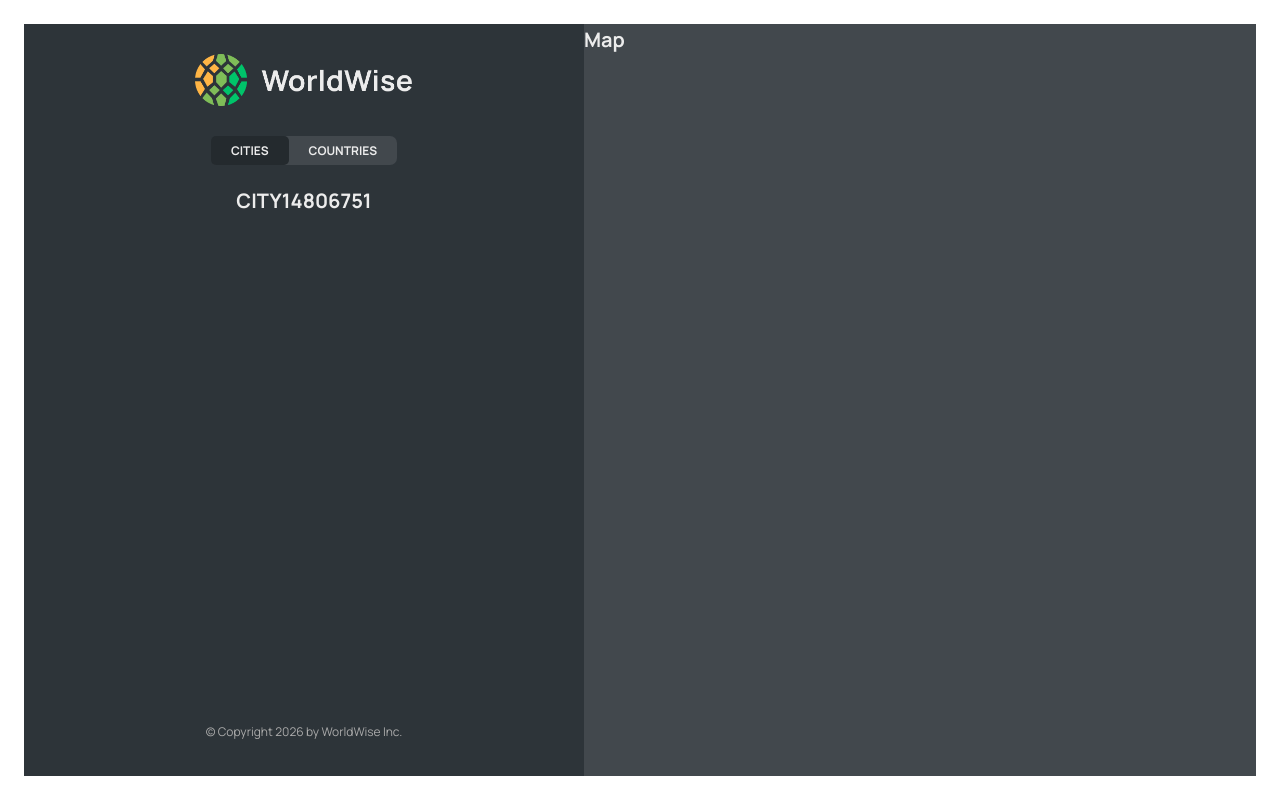
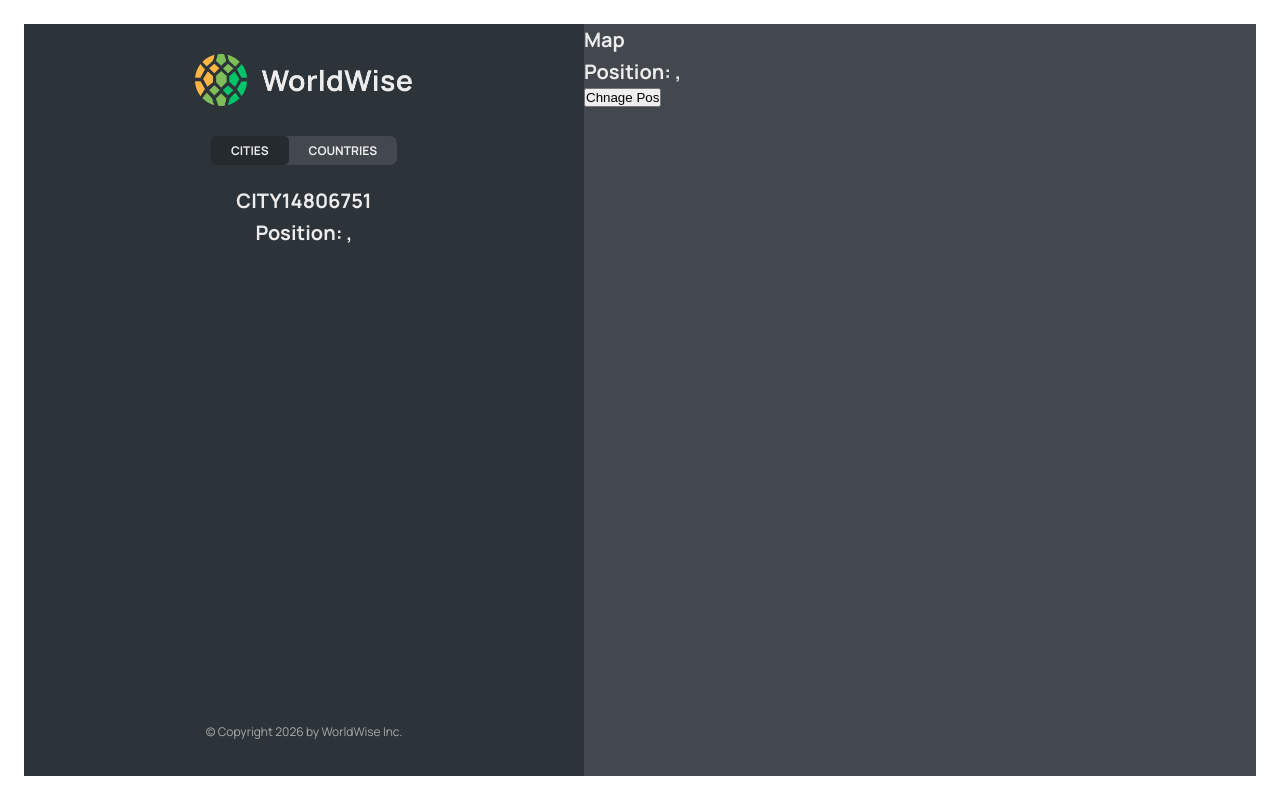
Before and after one commit to srjingole0610/worldwise, a React (Vite) app: page /app/cities/14806751 in a window 1280 px wide. Built offline with nearby package versions, Linux system fonts and the light colour scheme; data requests are answered from the project's data file.

Commit message:
feat: enhance City and Map components to display position coordinates from search parameters

```diff
--- a/src/components/City.jsx
+++ b/src/components/City.jsx
@@ -1,5 +1,7 @@
 import { useParams } from "react-router-dom";
 import styles from "./City.module.css";
+import { useSearchParams } from "react-router-dom";
+
 
 const formatDate = (date) =>
   new Intl.DateTimeFormat("en", {
@@ -12,7 +14,9 @@ const formatDate = (date) =>
 function City() {
 
   const { id } = useParams();
-  console.log(id);
+  const [searchParams, setSearchParams] = useSearchParams()
+  const lat = searchParams.get('lat')
+  const lng = searchParams.get('lng')
 
 
   // TEMP DATA
@@ -26,9 +30,12 @@ function City() {
   const { cityName, emoji, date, notes } = currentCity;
 
   return (
-    <h1>
-      CITY{id}
-    </h1>
+    <>
+      <h1>
+        CITY{id}
+      </h1>
+      <h1>Position: {lat}, {lng}</h1>
+    </>
   )
 
   // return (
--- a/src/components/CityItem.jsx
+++ b/src/components/CityItem.jsx
@@ -12,13 +12,15 @@ const formatDate = (date) =>
     }).format(new Date(date));
 
 function CityItem({ city }) {
-    const { cityName, emoji, date, id } = city;
+    const { cityName, emoji, date, id, position } = city;
     const [showEmojiFallback, setShowEmojiFallback] = useState(false);
     const flagSrc = getFlagImageUrl(emoji);
 
+    const { lat, lng } = position
+
     return (
         <li >
-            <Link className={styles.cityItem} to={`${id}`}>
+            <Link className={styles.cityItem} to={`${id}?lat=${lat}&lng=${lng}`}>
                 {!showEmojiFallback && flagSrc ? (
                     <img
                         className={styles.flag}
--- a/src/components/Map.jsx
+++ b/src/components/Map.jsx
@@ -1,8 +1,16 @@
+import { useSearchParams } from 'react-router-dom'
 import styles from './Map.module.css'
 function Map() {
+
+    const [searchParams, setSearchParams] = useSearchParams()
+    const lat = searchParams.get('lat')
+    const lng = searchParams.get('lng')
+
     return (
         <div className={styles.mapContainer}>
             <h1>Map</h1>
+            <h1>Position: {lat}, {lng}</h1>
+            <button onClick={() => setSearchParams({ lat: 40.7128, lng: -74.0060 })}>Chnage Pos</button>
         </div>
     )
 }
```
